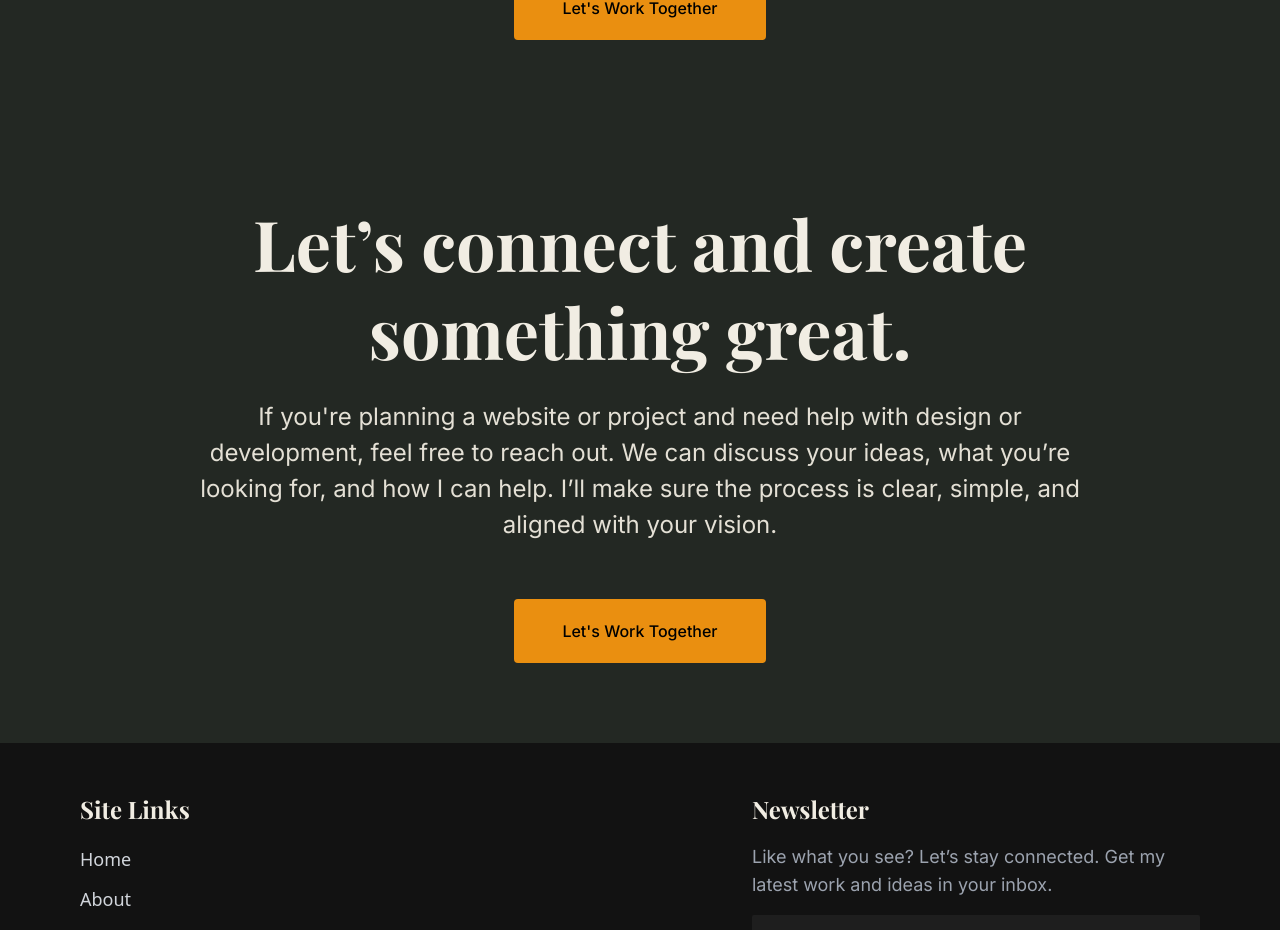
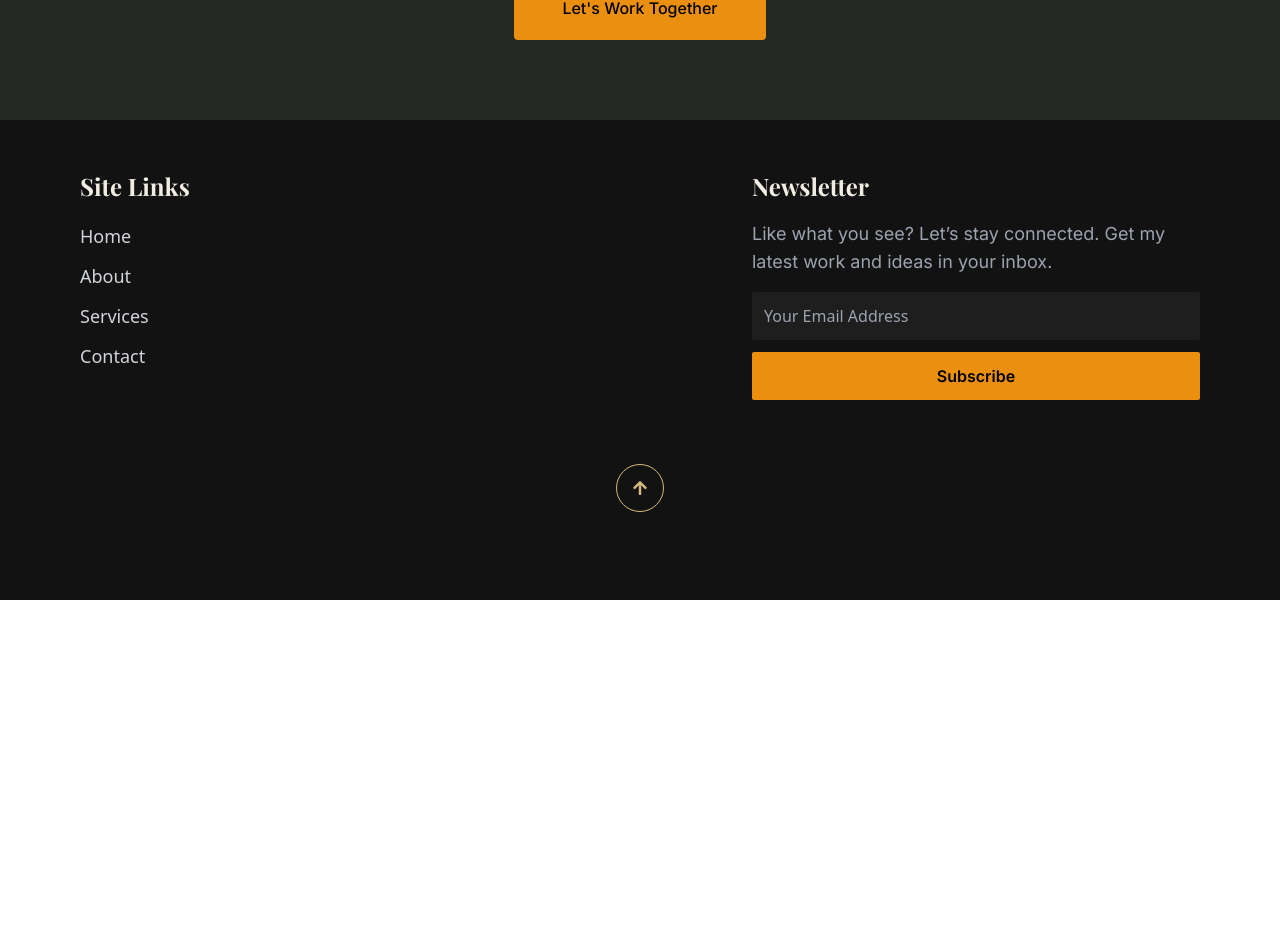
Before and after one commit to Pooja184/Portfolio, a React (Vite) app in the folder Frontend/: page / in a window 1280 px wide. Shown: the part 3340-4270 px from the top of the page. After the commit the page ends 3940 px from the top, so only its background shows below. Built offline with nearby package versions, Linux system fonts and the light colour scheme.

Commit message:
remove consultation from app.jsx

```diff
--- a/Frontend/src/App.jsx
+++ b/Frontend/src/App.jsx
@@ -5,9 +5,9 @@
 import Navbar from './components/Navbar';
 import About from './pages/About';
 import Footer from './components/Footer';
-import Consultation from './components/Consultation';
 import ScrollToTop from './components/ScrollToTop';
 import Projects from './pages/Projects';
+import Contact from './pages/Contact';
 
 
 const App = () => {
@@ -20,8 +20,10 @@
         <Route path='/' element={<Home/>}/>
         <Route path='about' element={<About/>}/>
         <Route path='/projects' element={<Projects/>}/>
+        <Route path='/contact' element={<Contact/>}/>
+
      </Routes>
-     <Consultation/>
+
      <Footer/>
     </div>
   )
```
